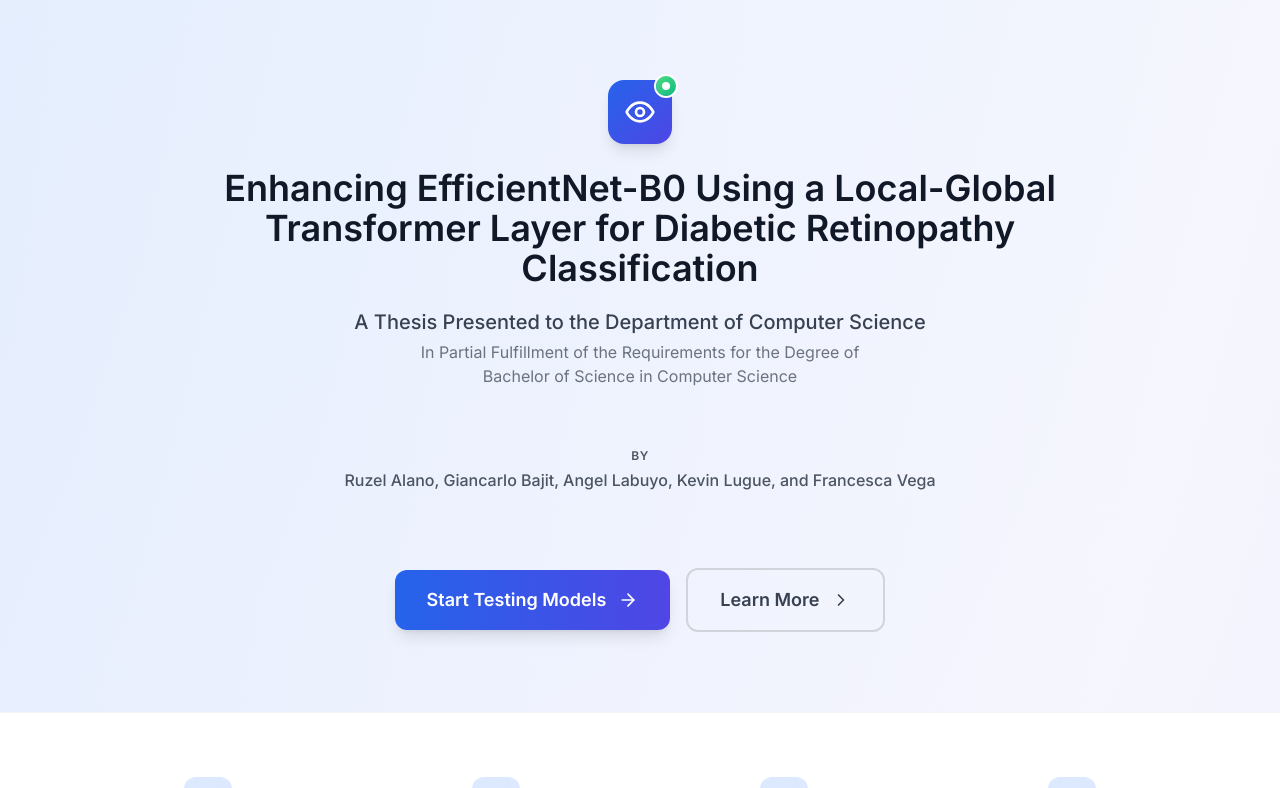
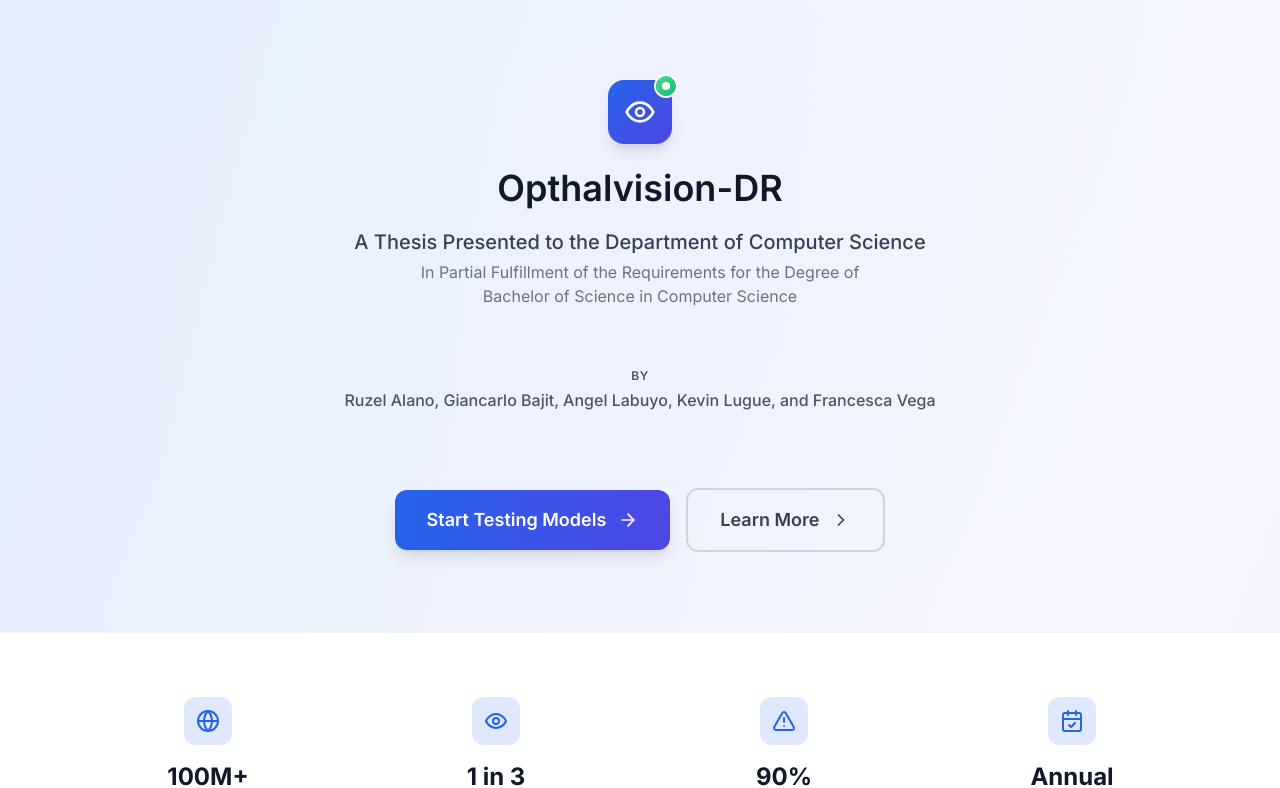
Before and after one commit to syn-vita/efficientnetLSTL-DR-classifier, a React (Vite) app in the folder dr-classification-webapp/: page / in a window 1280 px wide. Shown: the top 788 px of the page. Built offline with nearby package versions, Linux system fonts and the light colour scheme.

Commit message:
Updated Model name

```diff
--- a/dr-classification-webapp/src/components/LandingPage.jsx
+++ b/dr-classification-webapp/src/components/LandingPage.jsx
@@ -58,7 +58,7 @@ export default function LandingPage({ onStartTesting }) {
 
               {/* Thesis Title */}
               <h1 className="text-2xl md:text-3xl lg:text-4xl font-semibold leading-snug text-gray-900 max-w-4xl mx-auto">
-                Enhancing EfficientNet-B0 Using a Local-Global Transformer Layer for Diabetic Retinopathy Classification
+                Opthalvision-DR
               </h1>
 
               {/* Formal subtitles */}
--- a/dr-classification-webapp/src/config/models.js
+++ b/dr-classification-webapp/src/config/models.js
@@ -24,7 +24,7 @@ export const modelConfig = {
   },
   lstl: {
     name: 'EfficientNet-B0 + LSTL',
-    shortName: 'LSTL',
+    shortName: 'Othalvision-DR',
     description: 'EfficientNet-B0 with Local-Global Spatially-Aware Transformer Layer module for improved feature extraction and computational efficiency.',
     architecture: 'EfficientNet-B0 + LSTL',
   parameters: '4.05M',
```
